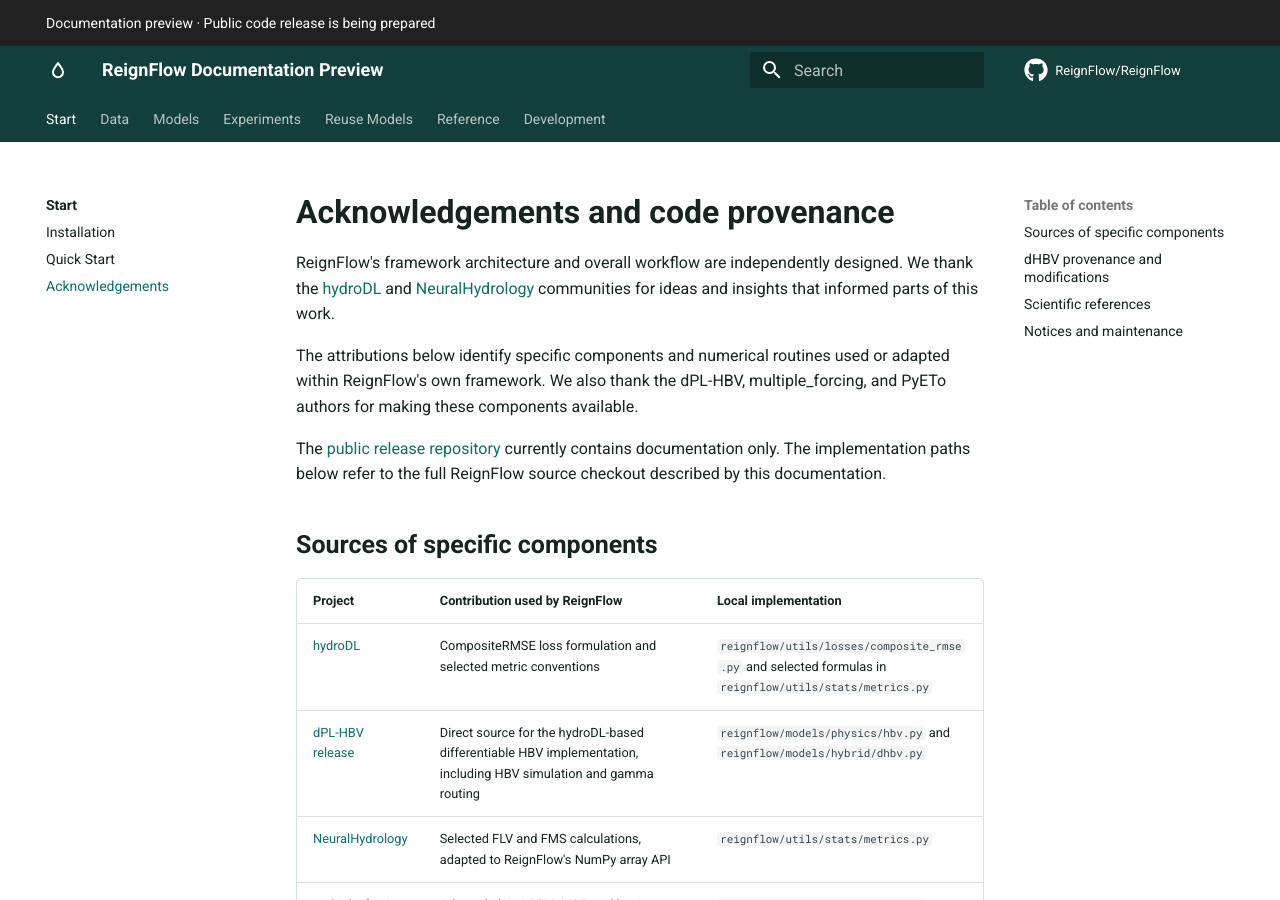
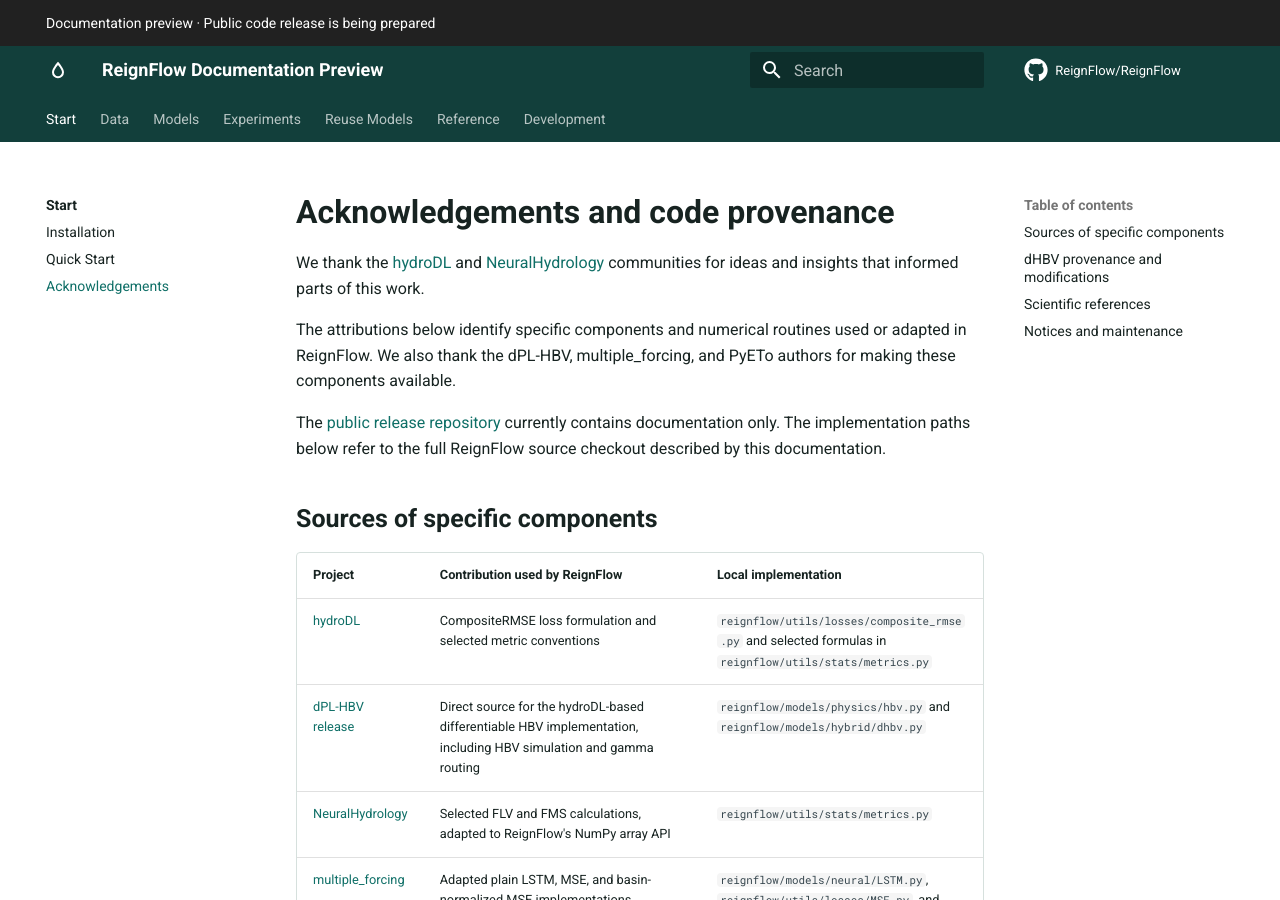
Before and after one commit to ReignFlow/ReignFlow, an MkDocs documentation site: the page built from docs/acknowledgements.md, in a window 1280 px wide and 900 px high. Built offline with MkDocs 1.6.1 and Material for MkDocs 9.7.7, drawn with Linux system fonts in a browser that asks for light colours; comment, search, counter and statistics services are not loaded.

Commit message:
docs: simplify acknowledgement wording

```diff
--- a/docs/acknowledgements.md
+++ b/docs/acknowledgements.md
@@ -1,12 +1,11 @@
 # Acknowledgements and code provenance
 
-ReignFlow's framework architecture and overall workflow are independently
-designed. We thank the [hydroDL](https://github.com/mhpi/hydroDL) and
+We thank the [hydroDL](https://github.com/mhpi/hydroDL) and
 [NeuralHydrology](https://github.com/neuralhydrology/neuralhydrology) communities
 for ideas and insights that informed parts of this work.
 
 The attributions below identify specific components and numerical routines
-used or adapted within ReignFlow's own framework. We also thank the dPL-HBV,
+used or adapted in ReignFlow. We also thank the dPL-HBV,
 multiple_forcing, and PyETo authors for making these components available.
 
 The [public release repository](https://github.com/ReignFlow/ReignFlow)
```
Also changed, not shown: README.md (+0 -1 lines), docs/index.md (+0 -1 lines).
